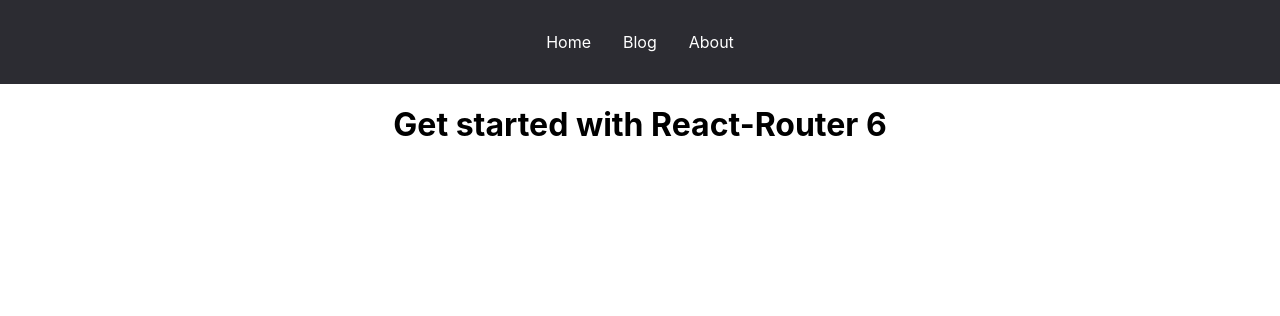
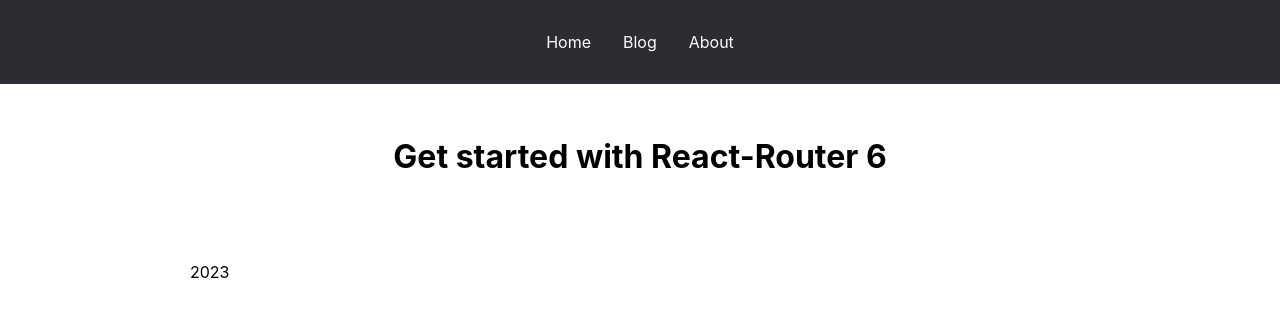
Before and after one commit to xtengu/react-router6, a React (Create React App) app: page / in a window 1280 px wide. Shown: the top 316 px of the page. Built offline with nearby package versions, Linux system fonts and the light colour scheme.

Commit message:
02 Общая разметка и компонент Outlet в React-Router 6

```diff
--- a/src/App.jsx
+++ b/src/App.jsx
@@ -1,25 +1,21 @@
-import { Routes, Route, Link } from "react-router-dom";
+import { Routes, Route } from "react-router-dom";
 
 import { Homepage } from "./pages/Homepage";
 import { About } from "./pages/Aboutpage";
 import { Blogpage } from "./pages/Blogpage";
-
 import { Notfoundpage } from "./pages/Notfoundpage";
+import { Layout } from "./components/Layout";
 
 function App() {
   return (
     <>
-      <header>
-        <Link to="/">Home</Link>
-        <Link to="/blog">Blog</Link>
-        <Link to="/about">About</Link>
-      </header>
       <Routes>
-        <Route path="/" element={<Homepage />} />
-        <Route path="/blog" element={<Blogpage />} />
-        <Route path="/about" element={<About />} />
-
-        <Route path="*" element={<Notfoundpage />} />
+        <Route path="/" element={<Layout />}>
+          <Route index element={<Homepage />} />
+          <Route path="/posts" element={<Blogpage />} />
+          <Route path="/about" element={<About />} />
+          <Route path="*" element={<Notfoundpage />} />
+        </Route>
       </Routes>
     </>
   );
--- /dev/null
+++ b/src/components/Layout.jsx
@@ -0,0 +1,21 @@
+import { Link, Outlet } from "react-router-dom";
+
+const Layout = () => {
+  return (
+    <>
+      <header>
+        <Link to="/">Home</Link>
+        <Link to="/posts">Blog</Link>
+        <Link to="/about">About</Link>
+      </header>
+
+      <main className="container">
+        <Outlet />
+      </main>
+
+      <footer className="container">2023</footer>
+    </>
+  );
+};
+
+export { Layout };
```
